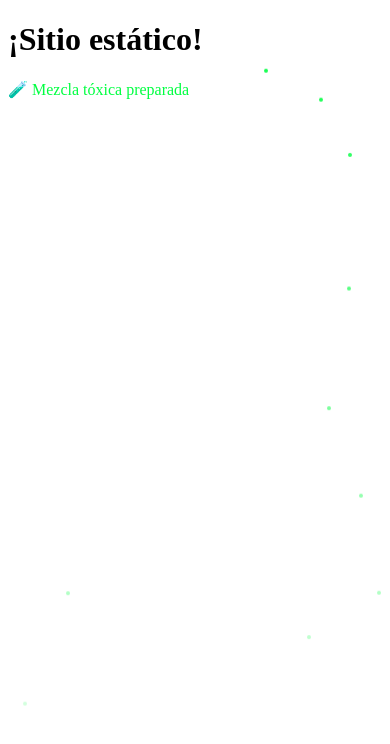
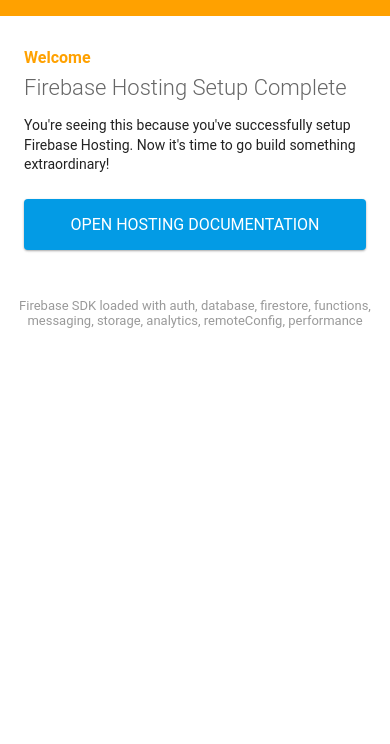
Before and after one commit to Steft91/test-lab, a website: page public/index.html in a window 390 px wide. Shown: the top 744 px of the page. Drawn offline with Linux system fonts and the light colour scheme; some packages are replaced by stand-ins of ours.

Commit message:
Despliegue en Firebase v1

```diff
--- a/public/index.html
+++ b/public/index.html
@@ -1,14 +1,89 @@
 <!DOCTYPE html>
-<html lang="en">
-<head>
-    <meta charset="UTF-8">
-    <meta name="viewport" content="width=device-width, initial-scale=1.0">
-    <title>CI + Hosting estático</title>
-</head>
-<body>
-    <h1>¡Sitio estático!</h1>
-    <p id="out"></p>
-    <script src="./app.js"></script>
+<html>
+  <head>
+    <meta charset="utf-8">
+    <meta name="viewport" content="width=device-width, initial-scale=1">
+    <title>Welcome to Firebase Hosting</title>
 
-</body>
+    <!-- update the version number as needed -->
+    <script defer src="/__/firebase/12.9.0/firebase-app-compat.js"></script>
+    <!-- include only the Firebase features as you need -->
+    <script defer src="/__/firebase/12.9.0/firebase-auth-compat.js"></script>
+    <script defer src="/__/firebase/12.9.0/firebase-database-compat.js"></script>
+    <script defer src="/__/firebase/12.9.0/firebase-firestore-compat.js"></script>
+    <script defer src="/__/firebase/12.9.0/firebase-functions-compat.js"></script>
+    <script defer src="/__/firebase/12.9.0/firebase-messaging-compat.js"></script>
+    <script defer src="/__/firebase/12.9.0/firebase-storage-compat.js"></script>
+    <script defer src="/__/firebase/12.9.0/firebase-analytics-compat.js"></script>
+    <script defer src="/__/firebase/12.9.0/firebase-remote-config-compat.js"></script>
+    <script defer src="/__/firebase/12.9.0/firebase-performance-compat.js"></script>
+    <!--
+      initialize the SDK after all desired features are loaded, set useEmulator to false
+      to avoid connecting the SDK to running emulators.
+    -->
+    <script defer src="/__/firebase/init.js?useEmulator=true"></script>
+
+    <style media="screen">
+      body { background: #ECEFF1; color: rgba(0,0,0,0.87); font-family: Roboto, Helvetica, Arial, sans-serif; margin: 0; padding: 0; }
+      #message { background: white; max-width: 360px; margin: 100px auto 16px; padding: 32px 24px; border-radius: 3px; }
+      #message h2 { color: #ffa100; font-weight: bold; font-size: 16px; margin: 0 0 8px; }
+      #message h1 { font-size: 22px; font-weight: 300; color: rgba(0,0,0,0.6); margin: 0 0 16px;}
+      #message p { line-height: 140%; margin: 16px 0 24px; font-size: 14px; }
+      #message a { display: block; text-align: center; background: #039be5; text-transform: uppercase; text-decoration: none; color: white; padding: 16px; border-radius: 4px; }
+      #message, #message a { box-shadow: 0 1px 3px rgba(0,0,0,0.12), 0 1px 2px rgba(0,0,0,0.24); }
+      #load { color: rgba(0,0,0,0.4); text-align: center; font-size: 13px; }
+      @media (max-width: 600px) {
+        body, #message { margin-top: 0; background: white; box-shadow: none; }
+        body { border-top: 16px solid #ffa100; }
+      }
+    </style>
+  </head>
+  <body>
+    <div id="message">
+      <h2>Welcome</h2>
+      <h1>Firebase Hosting Setup Complete</h1>
+      <p>You're seeing this because you've successfully setup Firebase Hosting. Now it's time to go build something extraordinary!</p>
+      <a target="_blank" href="https://firebase.google.com/docs/hosting/">Open Hosting Documentation</a>
+    </div>
+    <p id="load">Firebase SDK Loading&hellip;</p>
+
+    <script>
+      document.addEventListener('DOMContentLoaded', function() {
+        const loadEl = document.querySelector('#load');
+        // // 🔥🔥🔥🔥🔥🔥🔥🔥🔥🔥🔥🔥🔥🔥🔥🔥🔥🔥🔥🔥🔥🔥🔥🔥🔥🔥🔥🔥🔥🔥🔥
+        // // The Firebase SDK is initialized and available here!
+        //
+        // firebase.auth().onAuthStateChanged(user => { });
+        // firebase.database().ref('/path/to/ref').on('value', snapshot => { });
+        // firebase.firestore().doc('/foo/bar').get().then(() => { });
+        // firebase.functions().httpsCallable('yourFunction')().then(() => { });
+        // firebase.messaging().requestPermission().then(() => { });
+        // firebase.storage().ref('/path/to/ref').getDownloadURL().then(() => { });
+        // firebase.analytics(); // call to activate
+        // firebase.analytics().logEvent('tutorial_completed');
+        // firebase.performance(); // call to activate
+        //
+        // // 🔥🔥🔥🔥🔥🔥🔥🔥🔥🔥🔥🔥🔥🔥🔥🔥🔥🔥🔥🔥🔥🔥🔥🔥🔥🔥🔥🔥🔥🔥🔥
+
+        try {
+          let app = firebase.app();
+          let features = [
+            'auth',
+            'database',
+            'firestore',
+            'functions',
+            'messaging',
+            'storage',
+            'analytics',
+            'remoteConfig',
+            'performance',
+          ].filter(feature => typeof app[feature] === 'function');
+          loadEl.textContent = `Firebase SDK loaded with ${features.join(', ')}`;
+        } catch (e) {
+          console.error(e);
+          loadEl.textContent = 'Error loading the Firebase SDK, check the console.';
+        }
+      });
+    </script>
+  </body>
 </html>
```
Also changed, not shown: .github/workflows/ci.yml, .github/workflows/firebase-hosting-merge.yml (added), .github/workflows/firebase-hosting-pull-request.yml (added), firebase.json (added), 1 other file.
